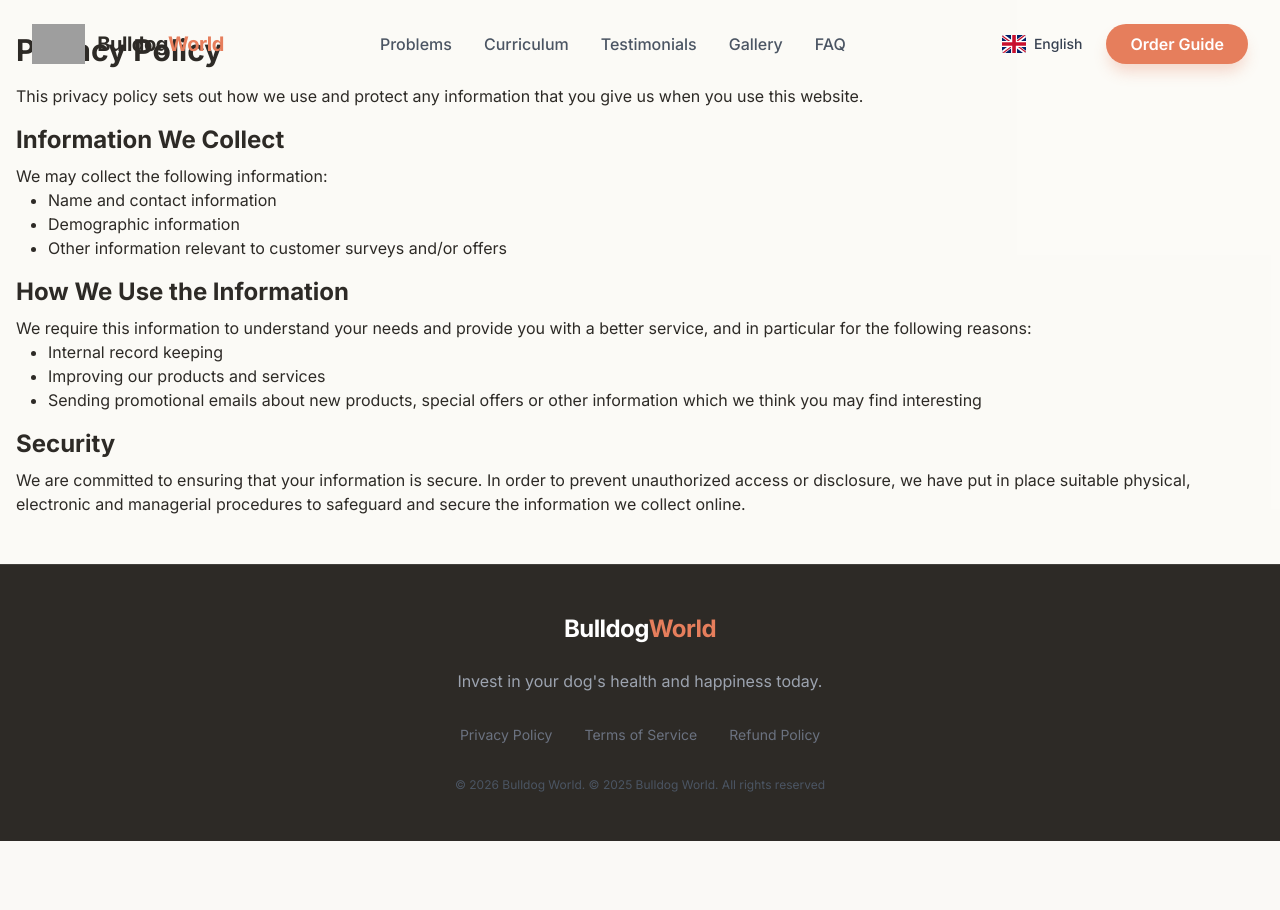
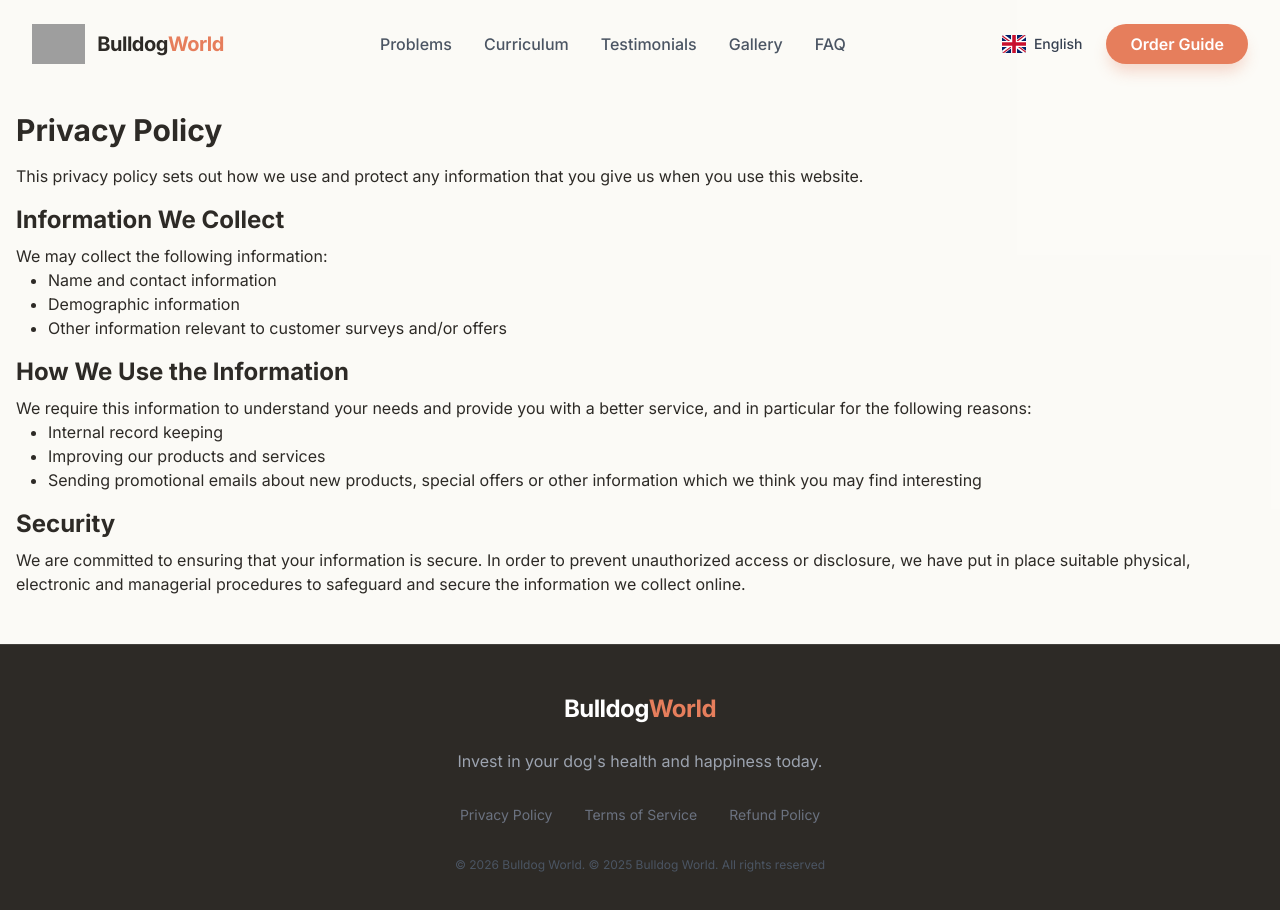
Before and after one commit to HerAndrej/buldogworld, a React (Vite) app: page /privacy-policy in a window 1280 px wide. Shown: the top 910 px of the page. Before the commit the page ends 841 px from the top, so only its background shows below. Built offline with nearby package versions, Linux system fonts and the light colour scheme; grey boxes are pictures that could not be loaded.

Commit message:
Initial commit

```diff
--- a/components/PrivacyPolicy.tsx
+++ b/components/PrivacyPolicy.tsx
@@ -2,7 +2,7 @@
 
 export const PrivacyPolicy: React.FC = () => {
   return (
-    <div className="container mx-auto px-4 py-8">
+    <div className="container mx-auto px-4 py-8 mt-20">
       <h1 className="text-3xl font-bold mb-4">Privacy Policy</h1>
       <p className="mb-4">
         This privacy policy sets out how we use and protect any information that you give us when you use this website.
--- a/components/RefundPolicy.tsx
+++ b/components/RefundPolicy.tsx
@@ -2,7 +2,7 @@
 
 export const RefundPolicy: React.FC = () => {
   return (
-    <div className="container mx-auto px-4 py-8">
+    <div className="container mx-auto px-4 py-8 mt-20">
       <h1 className="text-3xl font-bold mb-4">Refund Policy</h1>
       <p className="mb-4">
         We offer a 30-day money-back guarantee on all of our products. If you are not satisfied with your purchase, you can request a full refund within 30 days of the purchase date.
--- a/components/TermsOfService.tsx
+++ b/components/TermsOfService.tsx
@@ -2,7 +2,7 @@
 
 export const TermsOfService: React.FC = () => {
   return (
-    <div className="container mx-auto px-4 py-8">
+    <div className="container mx-auto px-4 py-8 mt-20">
       <h1 className="text-3xl font-bold mb-4">Terms of Service</h1>
       <p className="mb-4">
         Welcome to our website. If you continue to browse and use this website, you are agreeing to comply with and be bound by the following terms and conditions of use, which together with our privacy policy govern our relationship with you in relation to this website.
```
